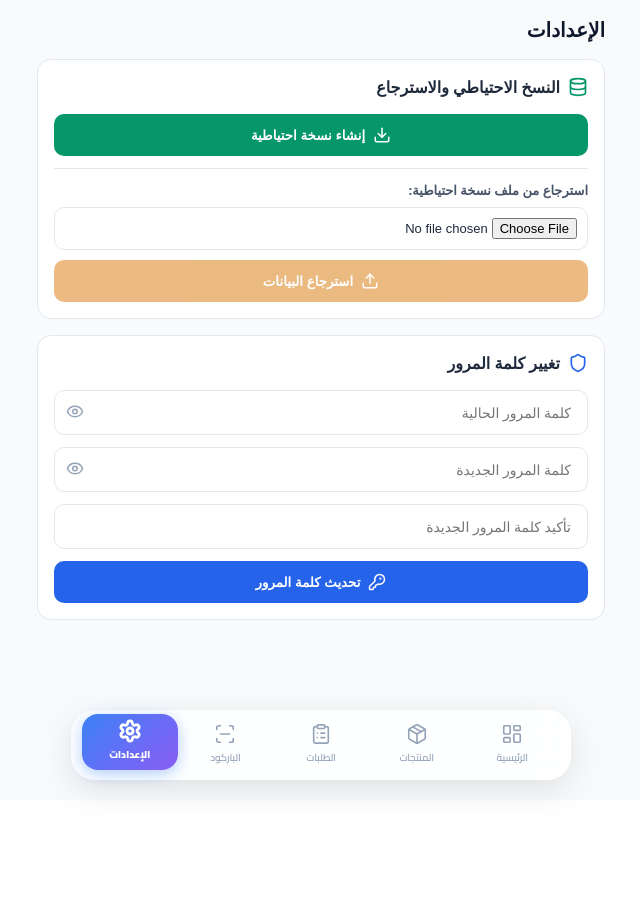
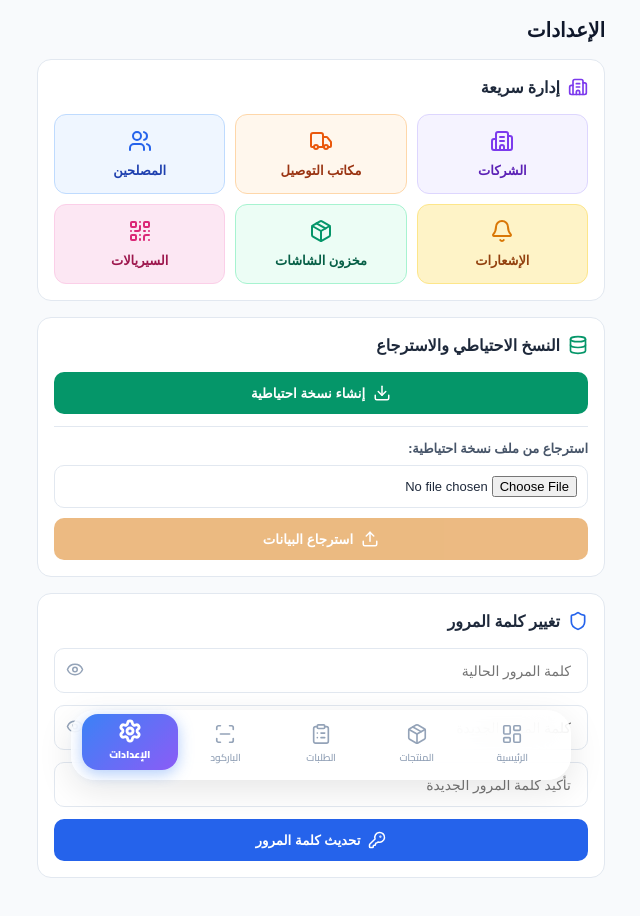
Before and after one commit to ectroshop9/dzboard, a React (Vite) app: page /admin/settings in a window 1280 px wide. Shown: the top 916 px of the page, without its empty margins (319-959 px from the left). Before the commit the page ends 800 px from the top, so only its background shows below. Built offline with nearby package versions, Linux system fonts and the light colour scheme; no server answers; sample sign-in values are in the browser's storage.

Commit message:
feat: add quick links to settings page

```diff
--- a/src/pages/AdminSettingsPage.jsx
+++ b/src/pages/AdminSettingsPage.jsx
@@ -2,7 +2,7 @@ import { useState, useEffect } from 'react';
 import { useNavigate } from 'react-router-dom';
 import {
   Eye, EyeOff, CheckCircle2, AlertCircle, Loader2, KeyRound, Shield,
-  Database, Download, Upload
+  Database, Download, Upload, Building2, Truck, Bell, Users, Package, QrCode
 } from 'lucide-react';
 
 const API = '/api';
@@ -171,6 +171,64 @@ export default function AdminSettingsPage() {
     <div style={{ background: '#f8fafc', fontFamily: 'system-ui', direction: 'rtl', minHeight: '100vh', paddingBottom: 120 }}>
       <main style={{ padding: 16, maxWidth: 600, margin: '0 auto' }}>
         <h1 style={{ fontSize: 20, fontWeight: 900, marginBottom: 16, color: '#0f172a' }}>الإعدادات</h1>
+
+        {/* ✅ روابط سريعة */}
+        <div style={{ background: '#fff', border: '1px solid #e2e8f0', borderRadius: 14, padding: 16, marginBottom: 16 }}>
+          <div style={{ display: 'flex', alignItems: 'center', gap: 8, marginBottom: 16 }}>
+            <Building2 size={20} style={{ color: '#7c3aed' }} />
+            <h2 style={{ fontSize: 16, fontWeight: 800 }}>إدارة سريعة</h2>
+          </div>
+
+          <div style={{ display: 'grid', gridTemplateColumns: 'repeat(auto-fit, minmax(140px, 1fr))', gap: 10 }}>
+            <div
+              onClick={() => navigate('/admin/companies')}
+              style={{ background: '#f5f3ff', border: '1px solid #ddd6fe', borderRadius: 12, padding: 14, cursor: 'pointer', display: 'flex', flexDirection: 'column', alignItems: 'center', gap: 8, transition: 'all 0.2s' }}
+            >
+              <Building2 size={24} style={{ color: '#7c3aed' }} />
+              <span style={{ fontSize: 13, fontWeight: 700, color: '#5b21b6' }}>الشركات</span>
+            </div>
+
+            <div
+              onClick={() => navigate('/admin/stopdesks')}
+              style={{ background: '#fff7ed', border: '1px solid #fed7aa', borderRadius: 12, padding: 14, cursor: 'pointer', display: 'flex', flexDirection: 'column', alignItems: 'center', gap: 8, transition: 'all 0.2s' }}
+            >
+              <Truck size={24} style={{ color: '#ea580c' }} />
+              <span style={{ fontSize: 13, fontWeight: 700, color: '#9a3412' }}>مكاتب التوصيل</span>
+            </div>
+
+            <div
+              onClick={() => navigate('/admin/technicians')}
+              style={{ background: '#eff6ff', border: '1px solid #bfdbfe', borderRadius: 12, padding: 14, cursor: 'pointer', display: 'flex', flexDirection: 'column', alignItems: 'center', gap: 8, transition: 'all 0.2s' }}
+            >
+              <Users size={24} style={{ color: '#2563eb' }} />
+              <span style={{ fontSize: 13, fontWeight: 700, color: '#1e40af' }}>المصلحين</span>
+            </div>
+
+            <div
+              onClick={() => navigate('/admin/notifications')}
+              style={{ background: '#fef3c7', border: '1px solid #fde68a', borderRadius: 12, padding: 14, cursor: 'pointer', display: 'flex', flexDirection: 'column', alignItems: 'center', gap: 8, transition: 'all 0.2s' }}
+            >
+              <Bell size={24} style={{ color: '#d97706' }} />
+              <span style={{ fontSize: 13, fontWeight: 700, color: '#92400e' }}>الإشعارات</span>
+            </div>
+
+            <div
+              onClick={() => navigate('/admin/tv-stock')}
+              style={{ background: '#ecfdf5', border: '1px solid #a7f3d0', borderRadius: 12, padding: 14, cursor: 'pointer', display: 'flex', flexDirection: 'column', alignItems: 'center', gap: 8, transition: 'all 0.2s' }}
+            >
+              <Package size={24} style={{ color: '#059669' }} />
+              <span style={{ fontSize: 13, fontWeight: 700, color: '#065f46' }}>مخزون الشاشات</span>
+            </div>
+
+            <div
+              onClick={() => navigate('/admin/serials')}
+              style={{ background: '#fce7f3', border: '1px solid #fbcfe8', borderRadius: 12, padding: 14, cursor: 'pointer', display: 'flex', flexDirection: 'column', alignItems: 'center', gap: 8, transition: 'all 0.2s' }}
+            >
+              <QrCode size={24} style={{ color: '#db2777' }} />
+              <span style={{ fontSize: 13, fontWeight: 700, color: '#9d174d' }}>السيريالات</span>
+            </div>
+          </div>
+        </div>
 
         {/* قسم النسخ الاحتياطي */}
         <div style={{ background: '#fff', border: '1px solid #e2e8f0', borderRadius: 14, padding: 16, marginBottom: 16 }}>
```
